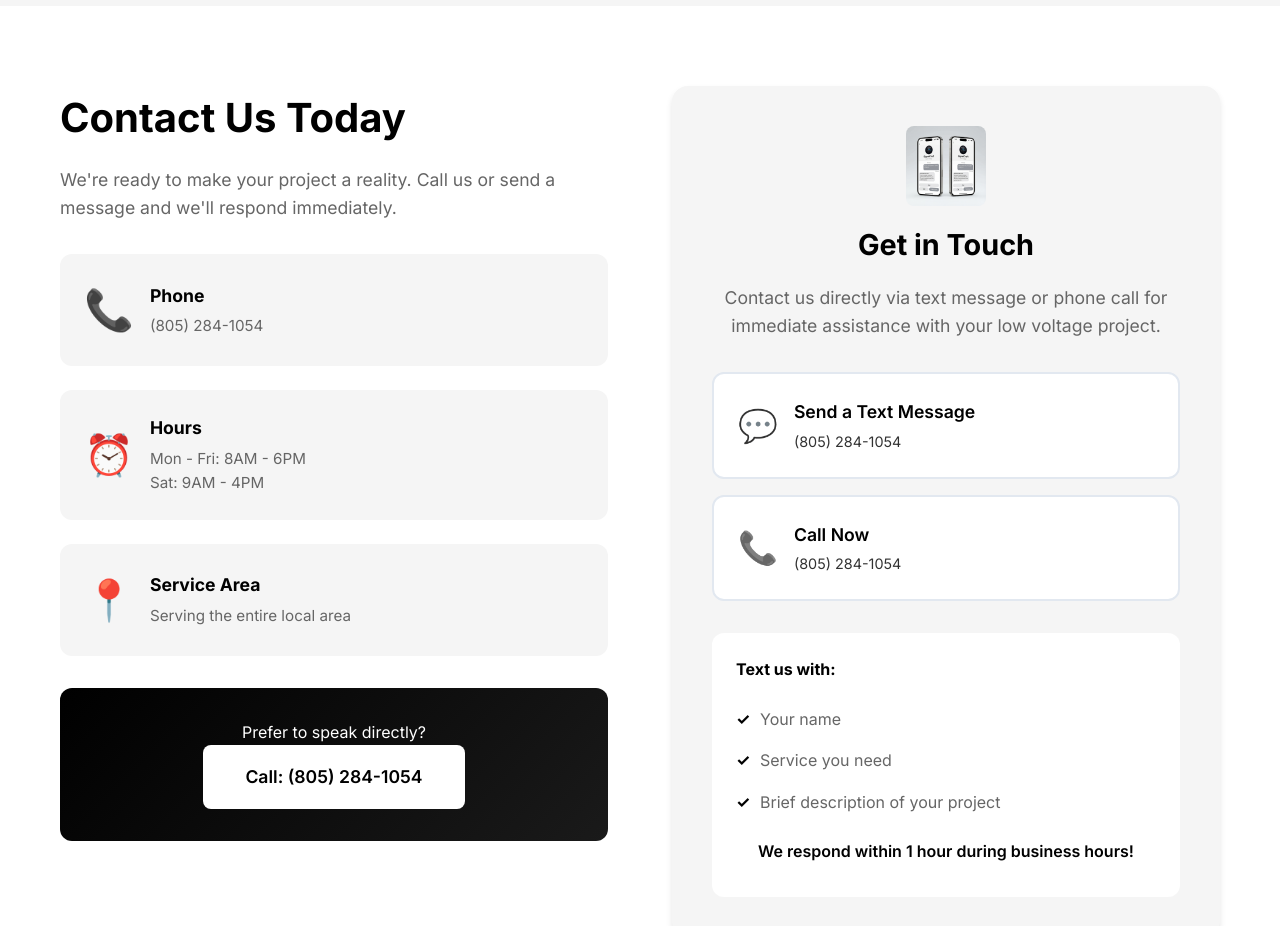
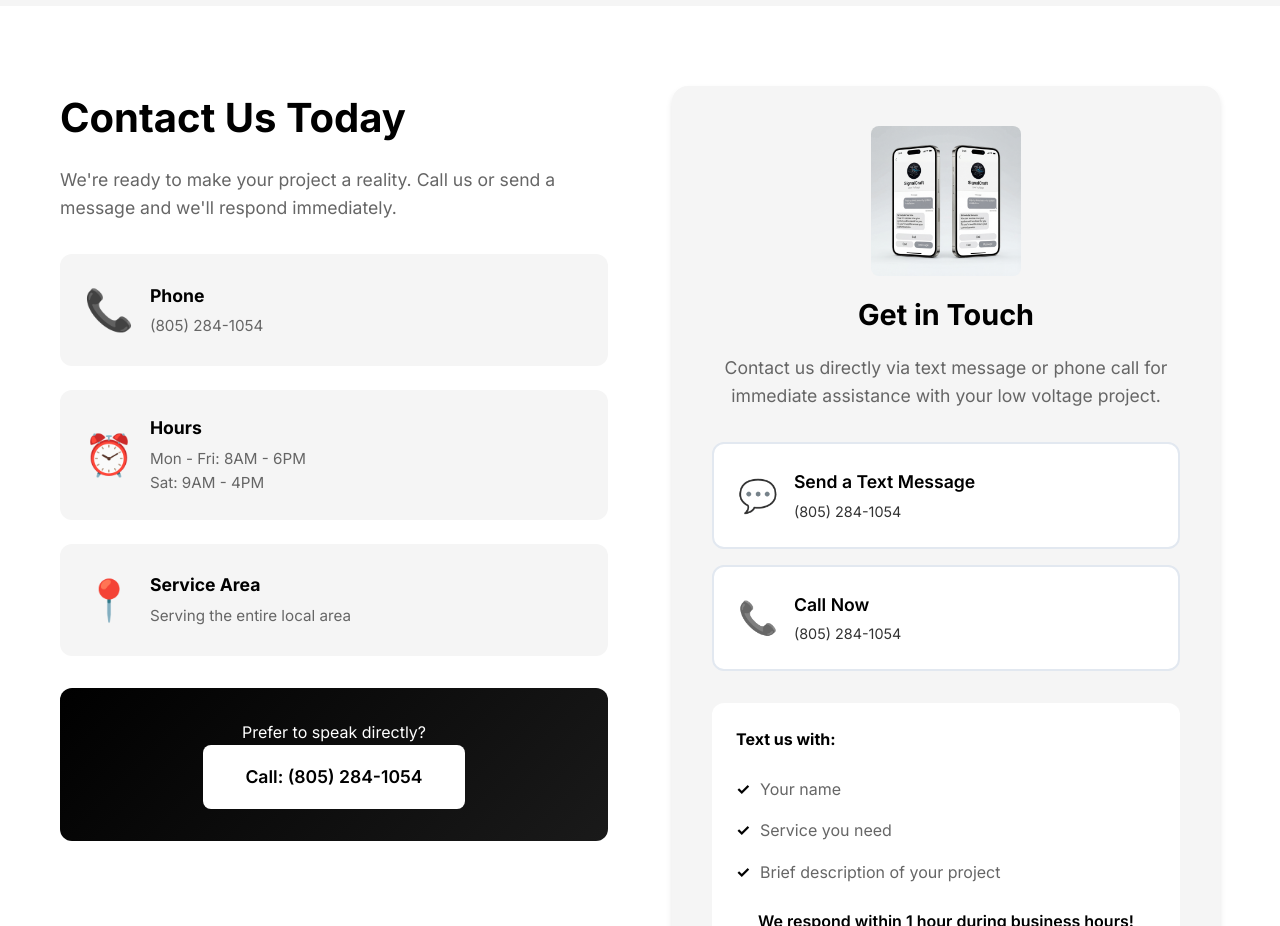
Before and after one commit to FocusMode-coder/Lowvoltage, a website: page index.html in a window 1280 px wide. Shown: the part 4520-5446 px from the top of the page. Drawn offline with Linux system fonts and the light colour scheme.

Commit message:
Increase contact image size to 150x150px for better visibility

```diff
--- a/index.html
+++ b/index.html
@@ -328,7 +328,7 @@
 
                 <div class="contact-form-wrapper">
                     <div class="contact-cta-box">
-                        <img src="assets/images/contactinfo.jpg" alt="Contact SignalCraft" style="width: 80px; height: 80px; display: block; margin: 0 auto 1rem auto; border-radius: 8px; object-fit: contain;">
+                        <img src="assets/images/contactinfo.jpg" alt="Contact SignalCraft" style="width: 150px; height: 150px; display: block; margin: 0 auto 1rem auto; border-radius: 8px; object-fit: contain;">
                         <h3>Get in Touch</h3>
                         <p class="contact-box-description">Contact us directly via text message or phone call for immediate assistance with your low voltage project.</p>
 
```
